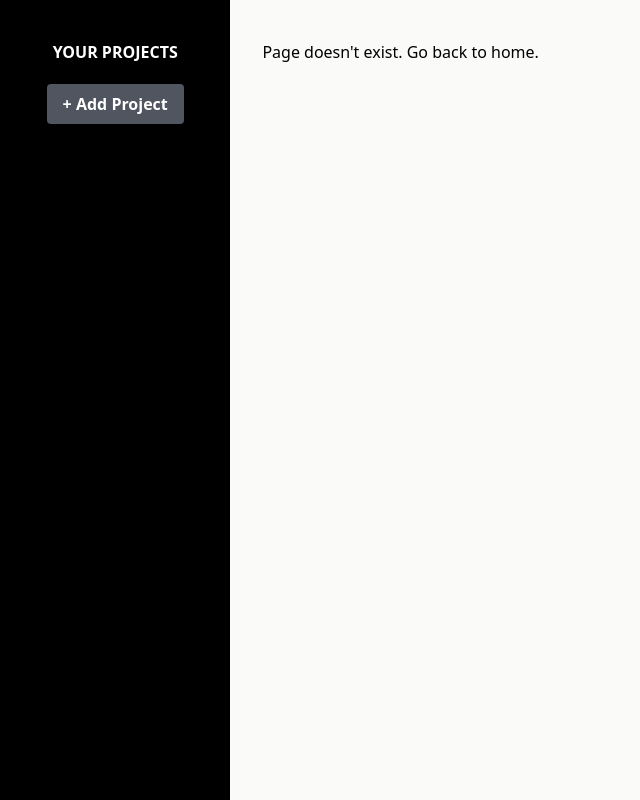
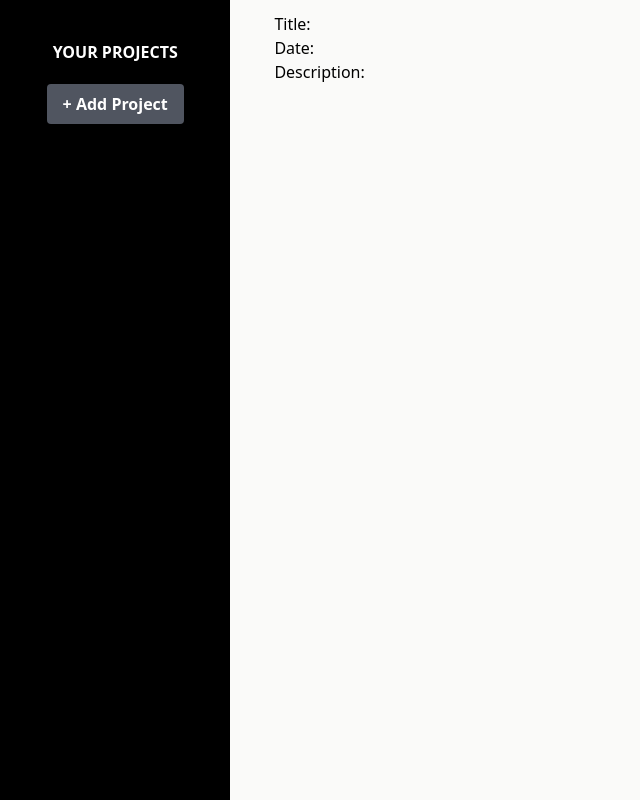
Before and after one commit to sydelled/ProjectMangagment, a React (Vite) app: page /task/1 in a window 1280 px wide. Shown: the whole page, without its empty margins (0-640 px from the left). Built offline with nearby package versions, Linux system fonts and the light colour scheme.

Commit message:
update Sidebar so links are displayed and updated Task so project is displayed

```diff
--- a/src/App.jsx
+++ b/src/App.jsx
@@ -3,34 +3,42 @@ import SideBar from "./components/SideBar/SideBar";
 import Project from "./components/Project/Project";
 import NoPage from "./components/NoPage/NoPage";
 import Task from "./components/Task/Task";
-import { useState } from 'react';
+import { useState, useRef } from 'react';
 import { Routes, Route } from 'react-router-dom';
 
 function App() {
 
+  //initial empty array
+  const [updatedObject, setUpdatedObject] = useState([]);
+  const [displayTask, setDisplayTask] = useState({});
 
-  const [updatedObject, setUpdatedObject] = useState(null);
 
   // Callback function to receive the updated object from Project component
   const handleObjectUpdate = (updatedObj) => {
-    setUpdatedObject(updatedObj);
+    // Appending the new object to the existing array
+    //creating an array of objects over multiple updates
+    //updates previous empty array with new updated array by spread operator
+    setUpdatedObject(prevState => [...prevState, updatedObj]);
+    setDisplayTask(updatedObj);
+
   };
 
   console.log('app', updatedObject);
+
 
   return (
 
     <>
   <div className="grid grid-cols-5 gap-8">
-    <SideBar />
+    <SideBar newProject={updatedObject}/>
 
     <Routes>
-          {/* main page */}
-          <Route path="/" element={<Header />} />
-          <Route path="/project" element={<Project objectUpdate={handleObjectUpdate}/>} />
-          <Route path="/task" element={<Task newProject={updatedObject}/>} />
-          <Route path="*" element={<NoPage />} />
-       </Routes>
+      {/* main page */}
+      <Route path="/" element={<Header />} />
+      <Route path="/project" element={<Project objectUpdate={handleObjectUpdate} />} />
+      <Route path="/task/:title" element={<Task value={displayTask} />} />
+      <Route path="*" element={<NoPage />} />
+    </Routes>
 
        </div>
     </>
--- a/src/components/Header/Header.jsx
+++ b/src/components/Header/Header.jsx
@@ -1,6 +1,4 @@
 import img from '../../assets/no-projects.png';
-// import Project from "../Project/Project"
-// import { useState } from 'react';
 import { useNavigate } from 'react-router-dom';
 
 
--- a/src/components/NoPage/NoPage.jsx
+++ b/src/components/NoPage/NoPage.jsx
@@ -1,4 +1,4 @@
-
+import { Link } from 'react-router-dom';
 
 
 
@@ -7,7 +7,7 @@ export default function NoPage (){
 
         <div className='col-span-4'>
 
-        <p className="pt-10">Page doesn't exist. Go back to home.</p>
+        <p className="pt-10">Page doesn't exist. Go back to <Link className= 'hover:text-gray-400' to='/'>home.</Link></p>
 
         </div>
     );
--- a/src/components/Project/Project.jsx
+++ b/src/components/Project/Project.jsx
@@ -27,11 +27,14 @@ export default function Project ({ objectUpdate }){
                 };
             });
 
-            // Call the onObjectUpdate callback with the updated object - from app component
-            objectUpdate(updateProject);
+
     };
 
     const handleSave = () => {
+
+        // Call the onObjectUpdate callback with the updated object - from app component
+        objectUpdate(updateProject);
+
         setUpdateProject({
             Title: '',
             Description: '',
--- a/src/components/SideBar/SideBar.jsx
+++ b/src/components/SideBar/SideBar.jsx
@@ -1,21 +1,33 @@
-import { useNavigate } from 'react-router-dom';
+import { useNavigate, Link } from 'react-router-dom';
 
 
 
 export default function SideBar( { newProject }){
 
     const navigate = useNavigate();
+    // const projectArray = [];
+    // projectArray.push(newProject);
 
-
+    console.log('navigate', newProject)
     return(
 
         <aside className="bg-black h-screen">
 
            <div className="flex flex-col justify-center space-y-5 pt-10">
-            <p className="text-white text-center font-bold uppercase">Your Projects</p>
-            <p>
+            <h3 className="text-white text-center font-bold uppercase">Your Projects</h3>
+            <p className='pb-10'>
             <button className='bg-gray-500/75 hover:bg-gray-700/75 text-white font-bold py-2 px-4 rounded mx-auto block' onClick={() => navigate('/project')}>+ Add Project</button>
             </p>
+
+                {newProject.map((obj, index) => (
+                    <div className='pt-3' key={index}>
+                    <Link to={`/task/${obj.Title}`}>
+                        <p className="text-white text-center font-bold uppercase">{obj.Title}</p>
+                    </Link>
+                    </div>
+
+                ))}
+
             </div>
 
         </aside>
--- a/src/components/Task/Task.jsx
+++ b/src/components/Task/Task.jsx
@@ -3,18 +3,22 @@
 
 
 
-export default function Task ( { newProject }){
+export default function Task ( { value }){
 
 
-    console.log('task', newProject)
     return (
-        <>
+
+
         <div className='col-span-4'>
         <div className="grid grid-rows-4 gap-10">
 
-        <p>{newProject.Title}</p>
-        <p>{newProject.Date}</p>
-        <p>{newProject.Description}</p>
+
+        <div className='p-3'>
+            <p>Title: {value.Title}</p>
+            <p>Date: {value.Date}</p>
+            <p>Description: {value.Description}</p>
+
+        </div>
 
 
 
@@ -23,6 +27,6 @@ export default function Task ( { newProject }){
 
 
 
-        </>
+
     );
 };
```
